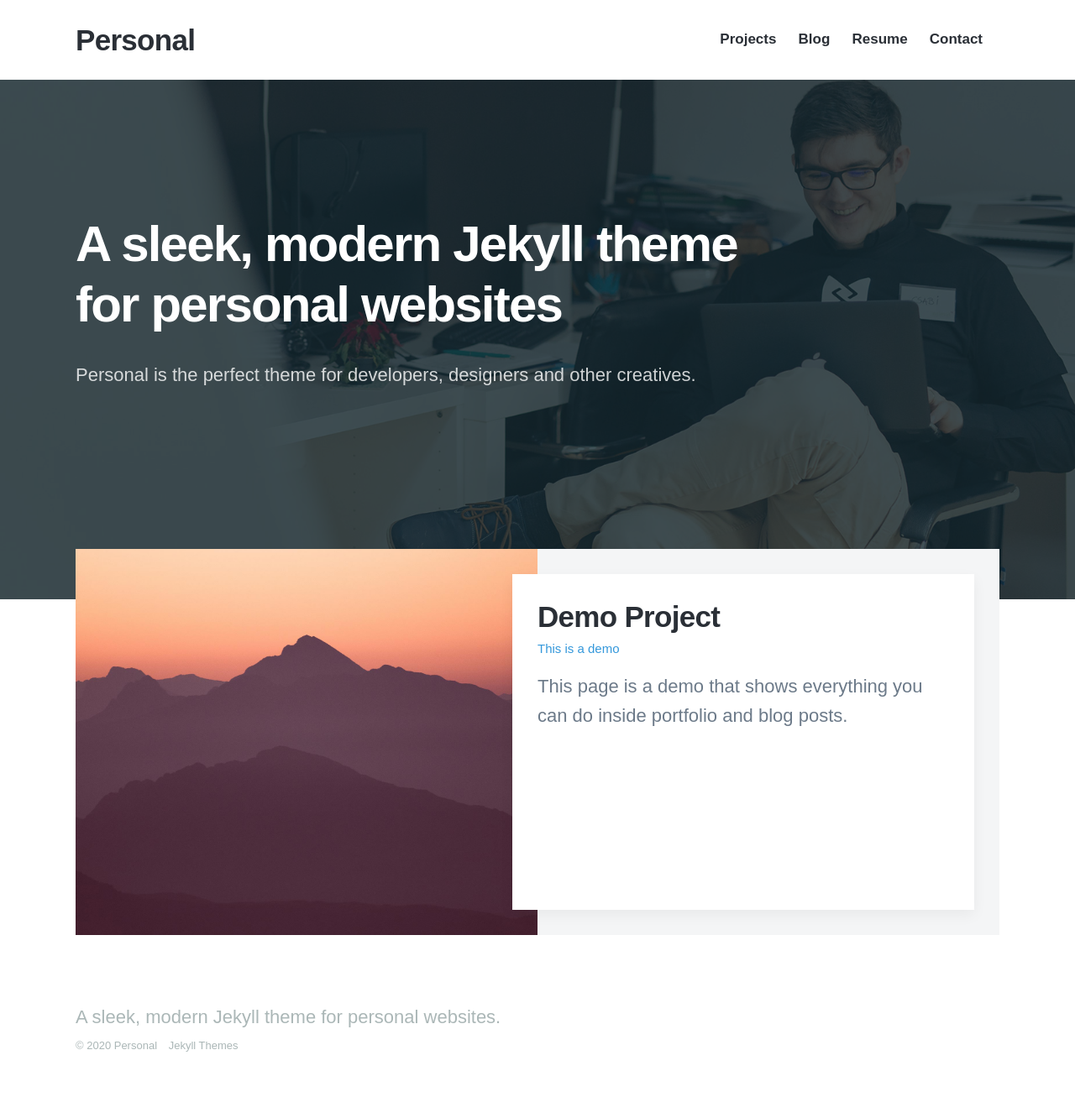
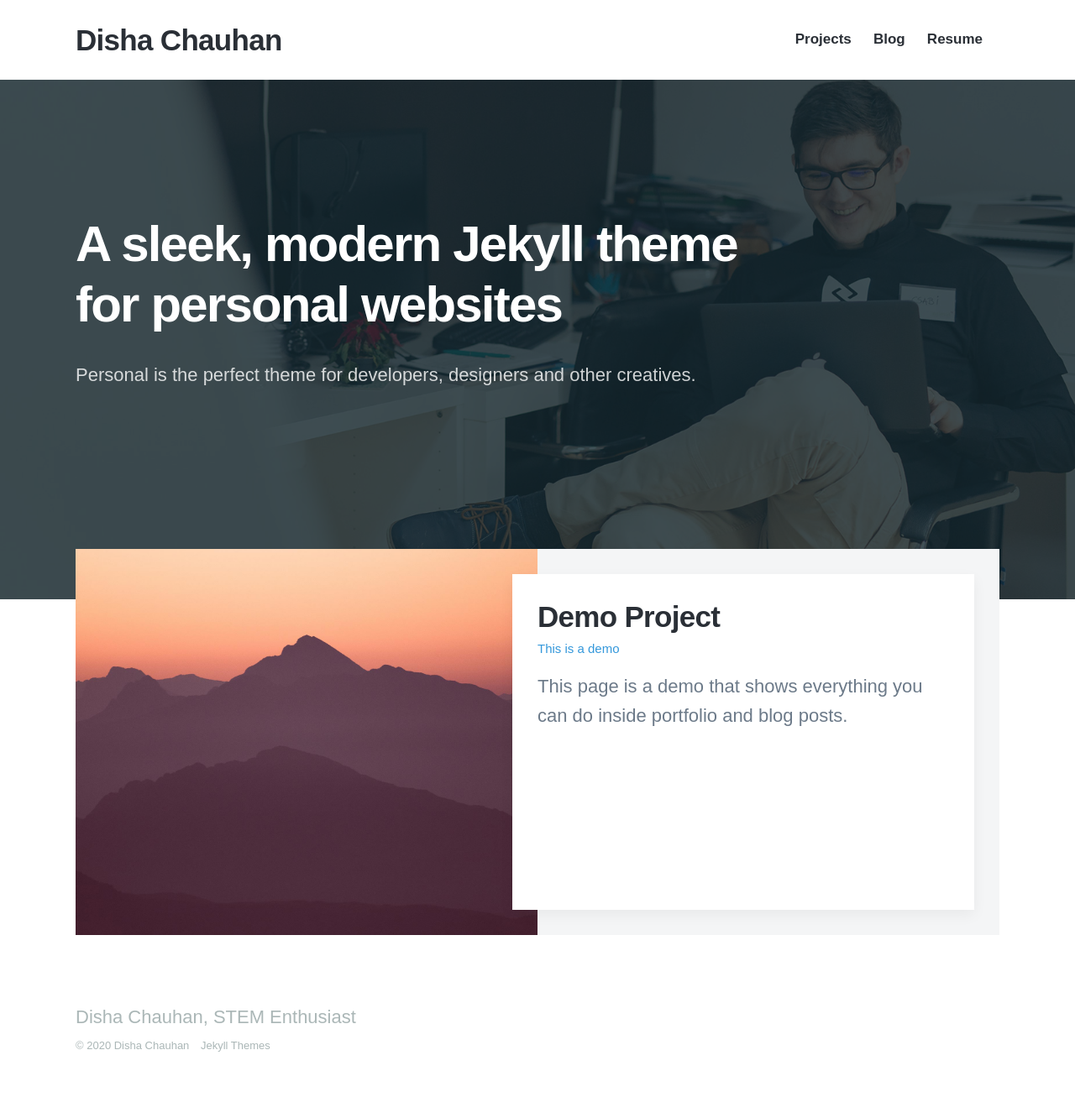
Before and after one commit to disha-22/disha-22.github.io, a Jekyll site: the page built from index.html, in a window 1280 px wide. Shown: the whole page at 84% size. Built offline with Jekyll 4.4.1, drawn with Linux system fonts in a browser that asks for light colours; nearby versions of some CDN libraries; some web fonts are replaced.

Commit message:
Update settings.yml

```diff
--- a/_data/settings.yml
+++ b/_data/settings.yml
@@ -1,5 +1,5 @@
 basic_settings:
-  site_title: Personal
+  site_title: Disha Chauhan
   favicon_image: /images/favicon.png
 
 header_settings:
@@ -14,11 +14,9 @@ menu_settings:
       url: '/blog/'
     - title: 'Resume'
       url: '/resume'
-    - title: 'Contact'
-      url: '/contact'
 
 footer_settings:
-  footer_tagline: A sleek, modern Jekyll theme for personal websites.
+  footer_tagline: Disha Chauhan, STEM Enthusiast
 
 hero_settings:
   overlay_opacity: 0.8
```
